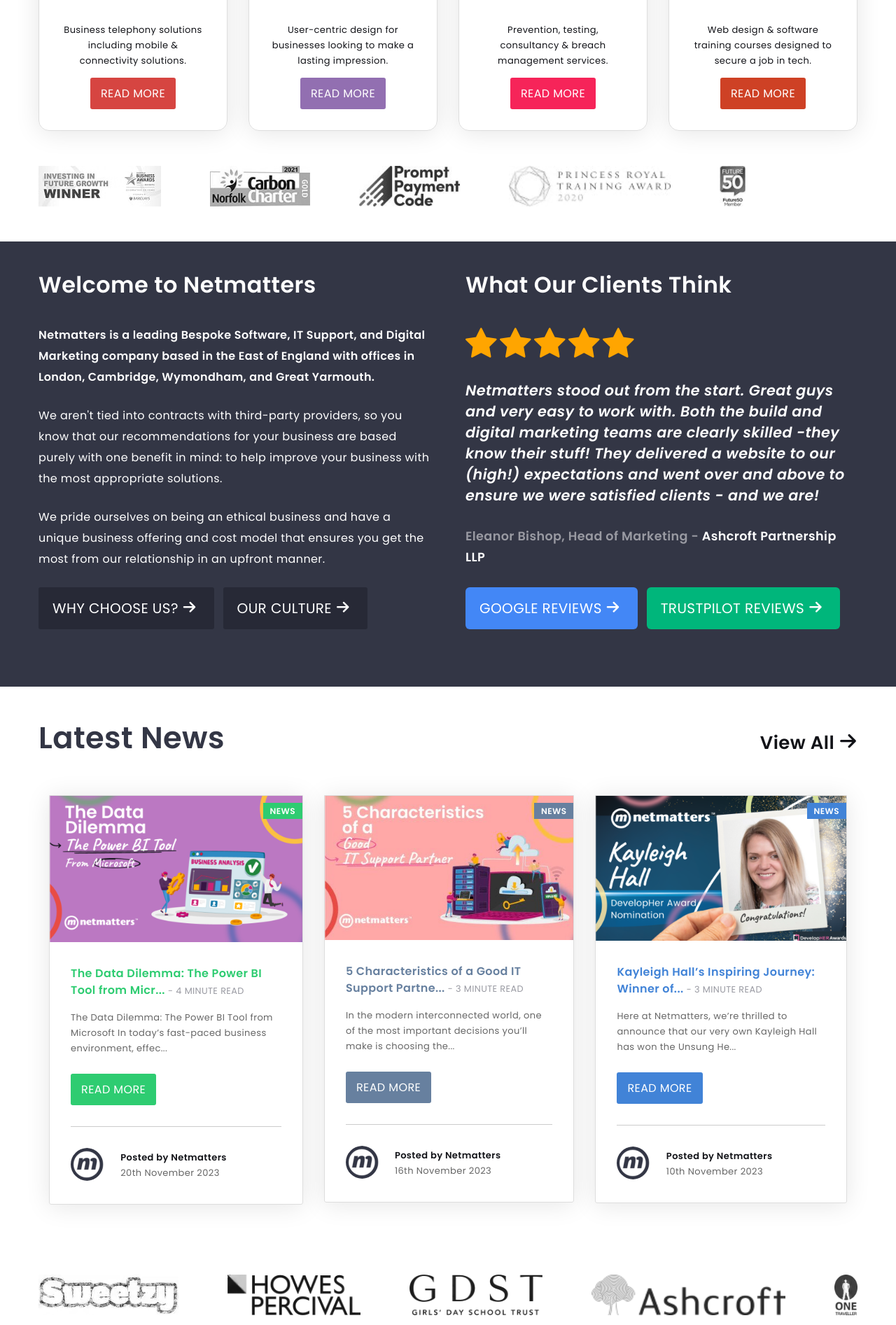
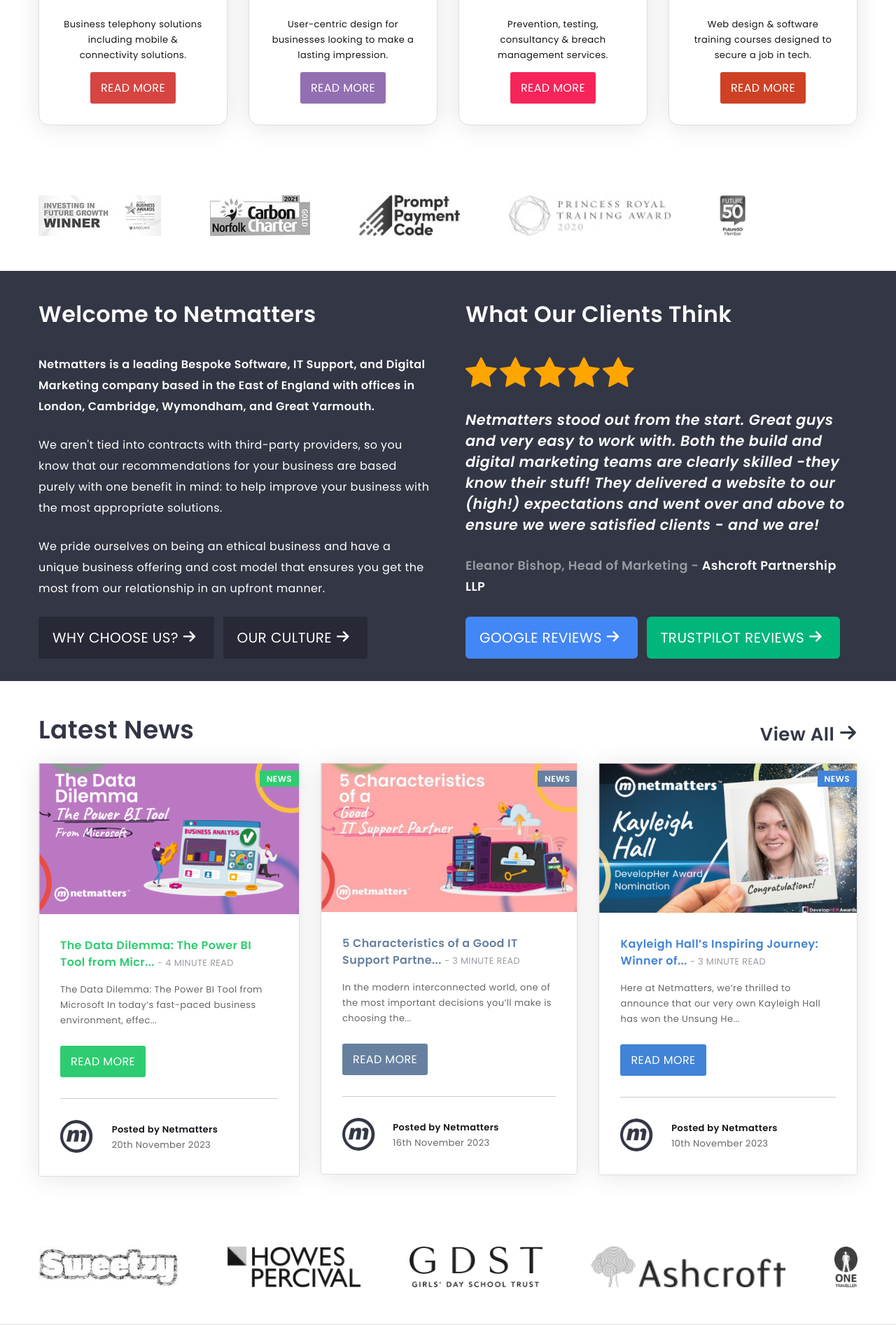
Before and after one commit to GeoffSG/netmatters-study, a PHP site: page / in a window 1280 px wide. Shown: the part 1336-3229 px from the top of the page at 70% size. Run offline with PHP 8.4, Linux system fonts and the light colour scheme; some web fonts are replaced.

Commit message:
Many changes
+ Search icon more central to button
+ News cards line up with the main container column
+ New title style altered to match
+ branding images hide on overflow

```diff
--- a/css/application.css
+++ b/css/application.css
@@ -2331,6 +2331,10 @@
   justify-content: space-between;
   align-items: center;
 }
+.flex.grid-news {
+  gap: 30px;
+  margin-bottom: 50px;
+}
 
 .grid-4, .grid-3, .grid-2 {
   display: grid;
@@ -2628,9 +2632,6 @@
   border: solid 1px #dddddd;
   border-bottom-left-radius: 3px;
   border-bottom-right-radius: 3px;
-  margin-left: 15px;
-  margin-right: 15px;
-  margin-top: 30px;
   box-shadow: 0 3px 35px rgba(0, 0, 0, 0.1);
   position: relative;
   top: 0;
@@ -2982,7 +2983,7 @@
 
 .section {
   padding-top: 50px;
-  padding-bottom: 50px;
+  margin-bottom: 50px;
   position: relative;
 }
 .section .section-heading {
@@ -2995,8 +2996,16 @@
 .section .section-heading a:hover {
   text-decoration: underline;
 }
-.section .section-heading.view-all {
-  padding-top: 30px;
+
+.section-heading {
+  text-align: center;
+  font-weight: 600;
+}
+.section-heading a {
+  color: #333645;
+}
+.section-heading a:hover {
+  text-decoration: underline;
 }
 
 .container {
@@ -3024,7 +3033,10 @@
 }
 .container .heading {
   font-weight: 600;
-  font-size: 43.2px;
+  font-size: 2.25rem;
+  align-self: flex-start;
+  text-align: left;
+  margin: 0 0 28px;
 }
 .container-footer {
   padding-bottom: 27px;
@@ -3765,7 +3777,7 @@
   position: relative;
   right: 0;
   outline: none;
-  padding: 7px 20px 3px;
+  padding: 5px 20px;
   height: 56px;
   font-size: 1.063rem;
   border-radius: 3px;
@@ -3800,6 +3812,7 @@
   flex-wrap: nowrap;
   align-items: end;
   gap: 70px;
+  overflow-x: hidden;
 }
 .slideshow-stage .slideshow-item {
   display: flex;
--- a/index.html
+++ b/index.html
@@ -312,9 +312,8 @@
         </div>
     </div>
     <div class="container" id="news">
-        <div class="section">
         <div class="flex justify-space-between">
-            <h1 class="heading">Latest News</h1>
+            <h2 class="heading">Latest News</h2>
             <h3 class="section-heading appear-md"><a href="#">View All <span class="icon-arrow-right"></span></a></h3>
         </div>
         <div class="flex grid-news"> <!-- News Grid -->
@@ -390,7 +389,6 @@
             </div>
         </div>
         <h3 class="section-heading view-all hidden-md"><a href="#">View all <span class="icon-arrow-right"></span></a></h3>
-    </div>
     </div>
     <div class="container">
         <div class="section">
--- a/scss/components/_card.scss
+++ b/scss/components/_card.scss
@@ -2,9 +2,6 @@
     border: solid 1px $grey-xl;
     border-bottom-left-radius: 3px;
     border-bottom-right-radius: 3px;
-    margin-left: 15px;
-    margin-right: 15px;
-    margin-top: 30px;
     box-shadow: 0 3px 35px rgba(0,0,0,.1);
 
     position: relative;
@@ -15,6 +12,11 @@
     flex-direction: column;
     justify-content: center;
     height: 100%;
+
+    @include mq('md'){
+        // margin-left: 15px;
+        // margin-right: 15px;
+    }
 
     p {
         color: $text-light;
--- a/scss/components/_container.scss
+++ b/scss/components/_container.scss
@@ -1,6 +1,6 @@
 .section {
     padding-top: 50px;
-    padding-bottom: 50px;
+    margin-bottom: 50px;
     position: relative;
     & .section-heading {
         text-align: center;
@@ -11,9 +11,17 @@
                 text-decoration: underline;
             }
         }
+    }
+}
 
-        &.view-all{
-            padding-top: 30px;
+.section-heading {
+    text-align: center;
+    font-weight: $font-bold;
+    a {
+
+        color: #333645;
+        &:hover {
+            text-decoration: underline;
         }
     }
 }
@@ -40,7 +48,14 @@
 
     .heading {
         font-weight: $font-bold;
-        font-size: 43.2px;
+        font-size: 2.25rem;//43.2px;
+        align-self: flex-start;
+        text-align: left;
+        margin: 0 0 28px;
+
+        @include mq('md'){
+
+        }
     }
 
     &-footer {
--- a/scss/components/_search.scss
+++ b/scss/components/_search.scss
@@ -36,7 +36,7 @@
         position: relative;
         right: 0;
         outline: none;
-        padding: 7px 20px 3px;
+        padding: 5px 20px;
         height: 56px;
         font-size: 1.063rem;
         border-radius: 3px;
--- a/scss/components/_slideshow.scss
+++ b/scss/components/_slideshow.scss
@@ -9,7 +9,7 @@
         align-items: end;
         gap: 70px;
 
-        // overflow-x: hidden;
+        overflow-x: hidden;
 
         .slideshow-item {
             // padding: 0 20px;
--- a/scss/layout/_flex.scss
+++ b/scss/layout/_flex.scss
@@ -21,4 +21,9 @@
         align-items: center;
     }
 
+    &.grid-news {
+        gap: 30px;
+        margin-bottom: 50px;
+
+    }
 }
```
Also changed, not shown: 1 other file.
